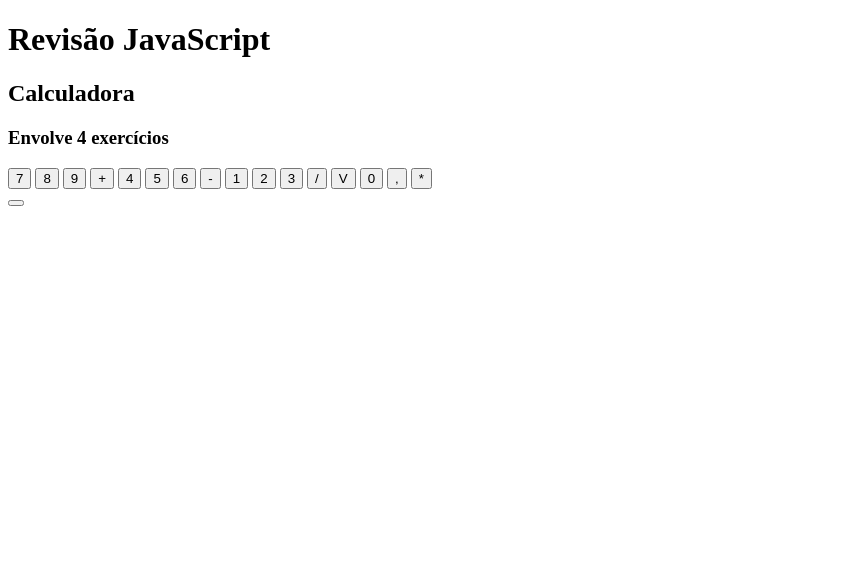
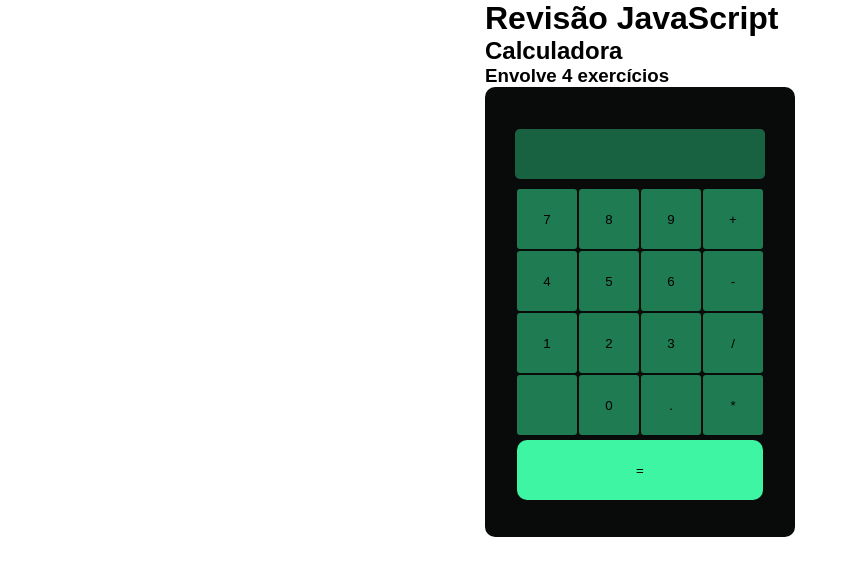
Before and after one commit to VitinDuCray/Calculadora, a plain HTML site: page index.html in a window 1280 px wide. Shown: the whole page, without its empty margins (0-850 px from the left). Drawn offline with Linux system fonts and the light colour scheme; a web font is replaced by a local one.

Commit message:
Add files via upload

```diff
--- a/css/style.css
+++ b/css/style.css
@@ -0,0 +1,66 @@
+* {
+    margin: 0;
+    padding: 0;
+    box-sizing: border-box;
+}
+
+body {
+    display: flex;
+    justify-content: center;
+    align-items: center;
+    font-family: "Handjet", sans-serif;
+}
+
+.calculadora {
+    display: flex;
+    flex-direction: column;
+    align-items: center;
+    justify-content: center;
+    width: 310px;
+    height: 450px;
+    border-radius: 10px;
+    background-color: #090B0A;
+}
+
+.previa {
+    display: flex;
+    width: 250px;
+    height: 50px;
+    background-color: #186241;
+    font-weight: 350px;
+    border-radius: 5px;
+    text-align: center;
+    justify-content: start;
+    align-items: center;
+    padding: 10px;
+    margin: 10px;
+}
+
+.coluna {
+    width: 246px;
+    display: grid;
+    gap: 2px;
+    grid-template-columns: repeat(4, 1fr);
+    justify-content: center;
+}
+
+.coluna button {
+    width: 60px;
+    height: 60px;
+    background-color: #1f7b51;
+    border-radius: 3px;
+    border: none;
+}
+
+.nulo {
+    font-size: 0px;
+}
+
+.confirmar button {
+    background-color: #3DF5A2;
+    height: 60px;
+    width: 246px;
+    margin: 5px;
+    border-radius: 10px;
+    border: none;
+}
--- a/index.html
+++ b/index.html
@@ -5,6 +5,10 @@
     <meta charset="UTF-8">
     <meta name="viewport" content="width=device-width, initial-scale=1.0">
     <title>Document</title>
+    <link rel="stylesheet" href="css/style.css">
+    <link rel="preconnect" href="https://fonts.googleapis.com">
+    <link rel="preconnect" href="https://fonts.gstatic.com" crossorigin>
+    <link href="https://fonts.googleapis.com/css2?family=Handjet:wght@100..900&display=swap" rel="stylesheet">
 </head>
 
 <body>
@@ -16,8 +20,7 @@
             <h3>Envolve 4 exercícios</h3>
 
             <div class="calculadora">
-                <div class="previa">
-
+                <div id="visor" class="previa">
                 </div>
                 <div class="resultado">
 
@@ -36,21 +39,22 @@
                     <button onclick="AdicionarNumero('1')">1</button>
                     <button onclick="AdicionarNumero('2')">2</button>
                     <button onclick="AdicionarNumero('3')">3</button>
-                    <button onclick="AdicionarNumero('')">/</button>
+                    <button onclick="AdicionarNumero('/')">/</button>
 
                     <button class="nulo">V</button>
                     <button onclick="AdicionarNumero('0')">0</button>
-                    <button onclick="AdicionarNumero(',')">,</button>
+                    <button onclick="AdicionarNumero('.')">.</button>
                     <button onclick="AdicionarNumero('*')">*</button>
                 </div>
 
                 <div class="confirmar">
-                    <button></button>
+                    <button onclick="CalcularResultado()">=</button>
                 </div>
             </div>
         </section>
     </main>
 
+    <script src="js/script.js"></script>
 </body>
 
 </html>
--- a/js/script.js
+++ b/js/script.js
@@ -1,5 +1,26 @@
-let numero01;
+let resultadoMostrado = false; // flag de controle
 
-        function AdicionarNumero(valor) {
-            numero01 = valor;
-        }
+function AdicionarNumero(valor) {
+    const visor = document.getElementById("visor");
+
+    // Se o último resultado foi mostrado, limpe o visor antes de adicionar
+    if (resultadoMostrado) {
+        visor.innerText = "";
+        resultadoMostrado = false; // resetar a flag
+    }
+
+    visor.innerText += valor;
+}
+
+function CalcularResultado() {
+    const visor = document.getElementById("visor");
+    try {
+        const expressao = visor.innerText;
+        const resultado = eval(expressao);
+        visor.innerText = resultado;
+        resultadoMostrado = true; // define que o resultado foi mostrado
+    } catch (erro) {
+        visor.innerText = "Erro";
+        resultadoMostrado = true;
+    }
+}
```
